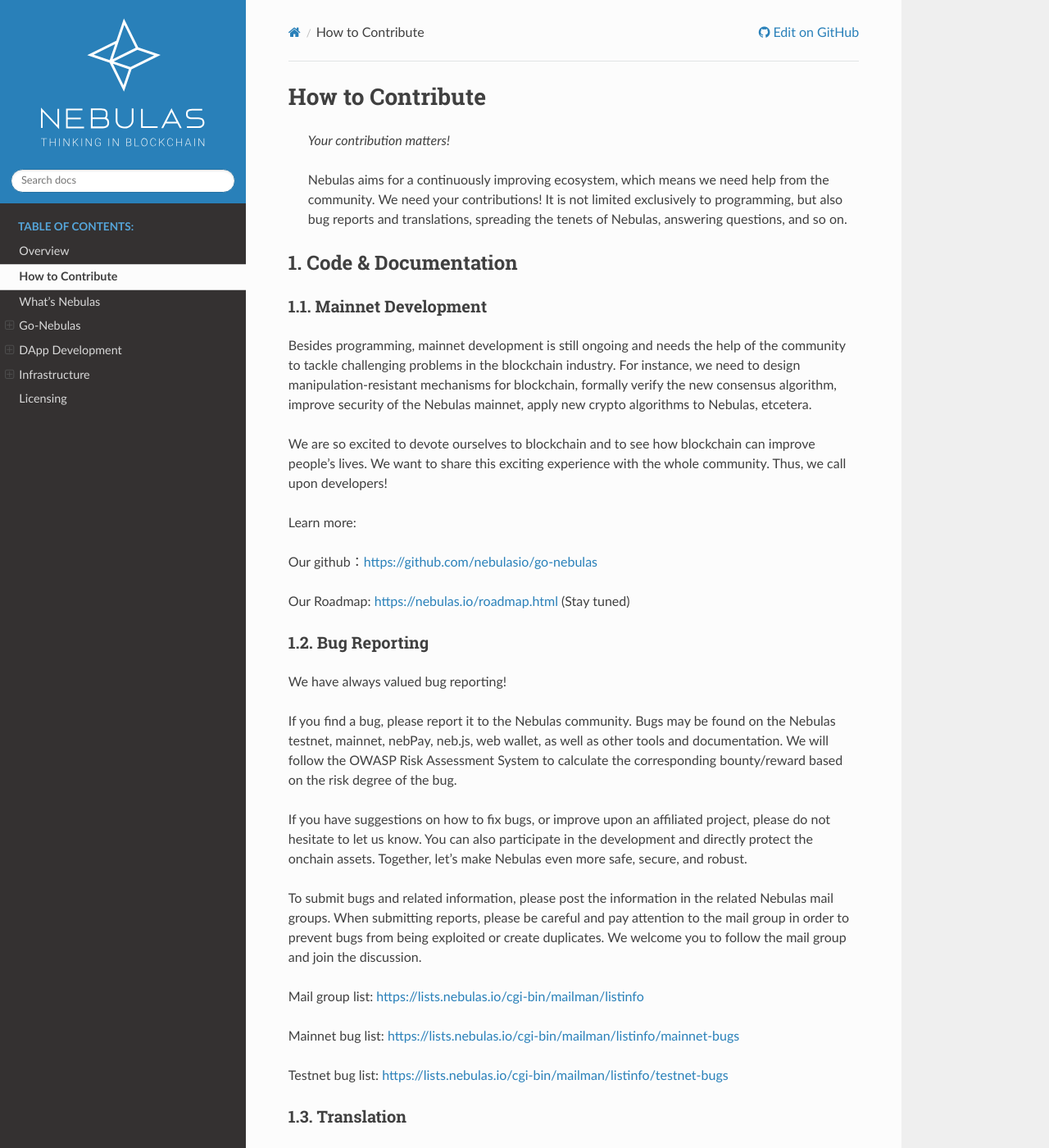
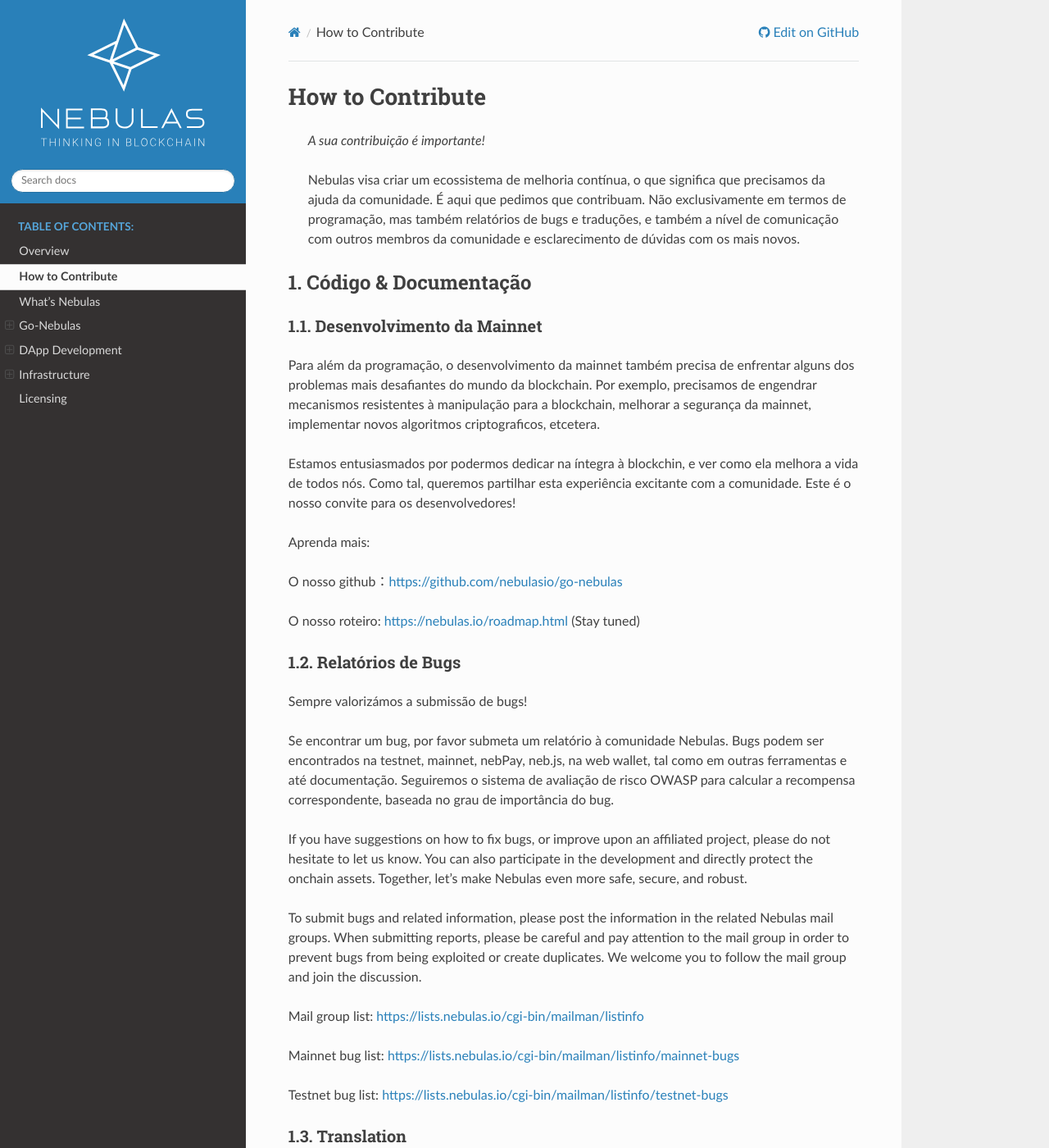
Before and after one commit to nebulasio/nebdocs, a Sphinx documentation site: the page built from docs/how-to-contribute.md, in a window 1280 px wide and 1400 px high. Shown: the whole window at 82% size. Built offline with Sphinx 7.4.7 and the Read the Docs theme 2.0.0, drawn with Linux system fonts in a browser that asks for light colours.

Commit message:
how-to-contribute translation, pt1

```diff
--- a/docs/how-to-contribute.md
+++ b/docs/how-to-contribute.md
@@ -1,30 +1,25 @@
 # How to Contribute
-> *Your contribution matters!*
+> *A sua contribuição é importante!*
 
-> Nebulas aims for a continuously improving ecosystem, which means we need help from the community. We need your contributions! It is not limited exclusively to programming, but also bug reports and translations, spreading the tenets of Nebulas, answering questions, and so on.
+> Nebulas visa criar um ecossistema de melhoria contínua, o que significa que precisamos da ajuda da comunidade. É aqui que pedimos que contribuam. Não exclusivamente em termos de programação, mas também relatórios de bugs e traduções, e também a nível de comunicação com outros membros da comunidade e esclarecimento de dúvidas com os mais novos.
 
-## 1. Code & Documentation
-### 1.1. Mainnet Development
-<!--Nebulas mainnet development is the most important and challenging portion of Nebulas technical development. -->
-Besides programming, mainnet development is still ongoing and needs the help of the community to tackle challenging problems in the blockchain industry. For instance, we need to
-design manipulation-resistant mechanisms for blockchain, formally verify the
-new consensus algorithm, improve security of the Nebulas mainnet, apply new
-crypto algorithms to Nebulas, etcetera.
+## 1. Código & Documentação
+### 1.1. Desenvolvimento da Mainnet
+<!--O desenvolvimento da mainnet da Nebulas é o aspecto mais importante e desafiante do desenvolvimento técnico da Nebulas. -->
+Para além da programação, o desenvolvimento da mainnet também precisa de enfrentar alguns dos problemas mais desafiantes do mundo da blockchain. Por exemplo, precisamos de engendrar mecanismos resistentes à manipulação para a blockchain, melhorar a segurança da mainnet, implementar novos algoritmos criptograficos, etcetera.
 
-We are so excited to devote ourselves to blockchain and to see how blockchain
-can improve people's lives. We want to share this exciting experience with
-the whole community. Thus, we call upon developers!
+Estamos entusiasmados por podermos dedicar na íntegra à blockchin, e ver como ela melhora a vida de todos nós. Como tal, queremos partilhar esta experiência excitante com a comunidade. Este é o nosso convite para os desenvolvedores!
 
-Learn more:
+Aprenda mais:
 
-Our github：[https://github.com/nebulasio/go-nebulas](https://github.com/nebulasio/go-nebulas)
+O nosso github：[https://github.com/nebulasio/go-nebulas](https://github.com/nebulasio/go-nebulas)
 
-Our Roadmap: [https://nebulas.io/roadmap.html](https://nebulas.io/roadmap.html) (Stay tuned)
+O nosso roteiro: [https://nebulas.io/roadmap.html](https://nebulas.io/roadmap.html) (Stay tuned)
 
-### 1.2. Bug Reporting
-We have always valued bug reporting!
+### 1.2. Relatórios de Bugs
+Sempre valorizámos a submissão de bugs!
 
-If you find a bug, please report it to the Nebulas community. Bugs may be found on the Nebulas testnet, mainnet, nebPay, neb.js, web wallet, as well as other tools and documentation. We will follow the OWASP Risk Assessment System to calculate the corresponding bounty/reward based on the risk degree of the bug.
+Se encontrar um bug, por favor submeta um relatório à comunidade Nebulas. Bugs podem ser encontrados na testnet, mainnet, nebPay, neb.js, na web wallet, tal como em outras ferramentas e até documentação. Seguiremos o sistema de avaliação de risco OWASP para calcular a recompensa correspondente, baseada no grau de importância do bug.
 
 <!--Every time we launch a new function, we will first deploy it on our testnet. Currently, we have launched our first new function on the Nebulas testnet and everyone is welcome to try it, report any bugs discovered and receive the corresponding reward. The first of many new functions in public beta on the testnet is the inter-contract function.-->
 If you have suggestions on how to fix bugs, or improve upon an affiliated project, please do not hesitate to let us know. You can also participate in the development and directly protect the onchain assets. Together, let’s make Nebulas even more safe, secure, and robust.
```
